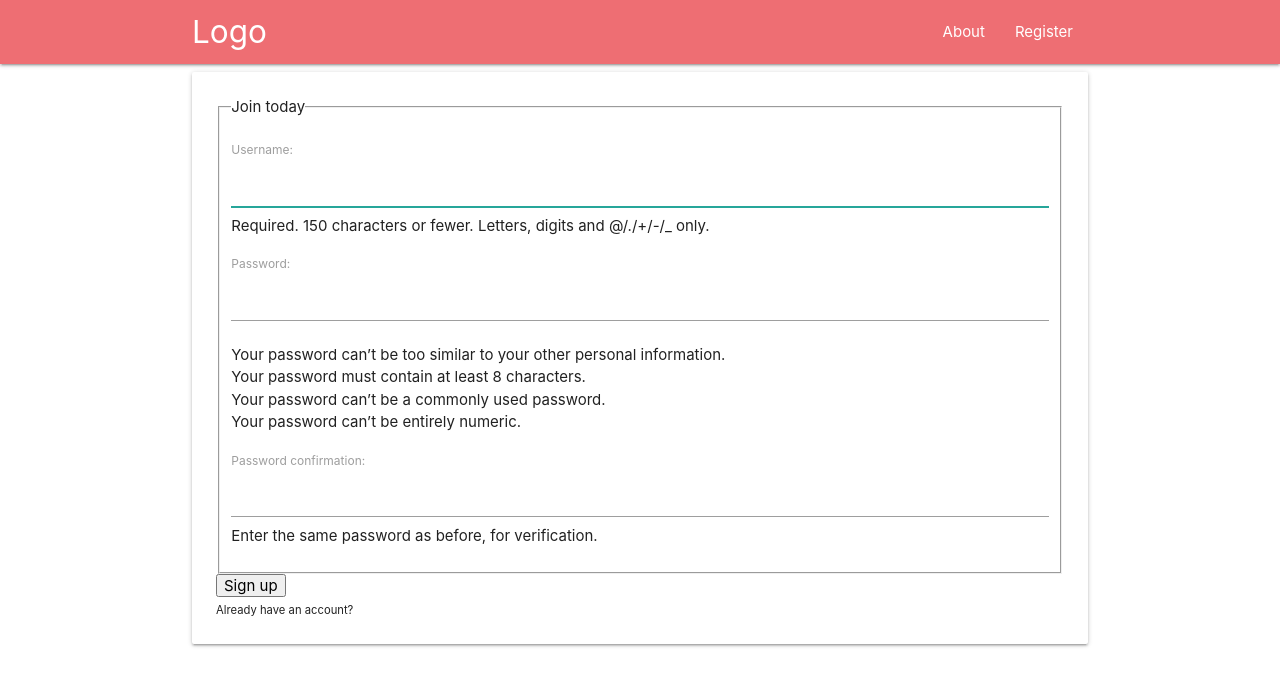
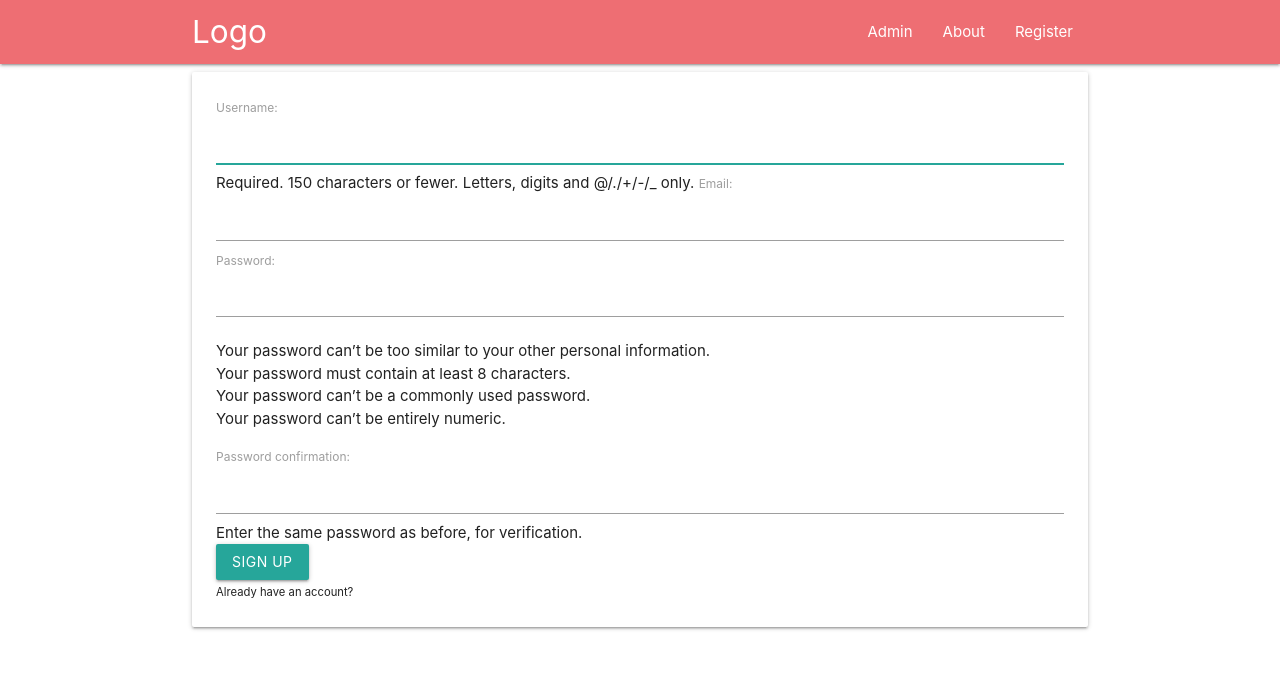
Before and after one commit to orestispanago/Django-Blog, a Django app: page /register/ in a window 1280 px wide. Shown: the top 686 px of the page. Run offline with Django 3.2, Linux system fonts and the light colour scheme.

Commit message:
Using materialize in register, toast color is based on message.tags

```diff
--- a/django_project/blog/templates/blog/base.html
+++ b/django_project/blog/templates/blog/base.html
@@ -20,6 +20,7 @@
             <div class="container">
                 <a href="{% url 'blog-home' %}" class="brand-logo">Logo</a>
                 <ul id="nav-mobile" class="right hide-on-med-and-down">
+                    <li><a href="admin/">Admin</a></li>
                     <li><a href="{% url 'blog-about' %}">About</a></li>
                     <li><a href="{% url 'register' %}">Register</a></li>
                 </ul>
@@ -40,11 +41,21 @@
 <script>
     {% if messages %}
         {% for message in messages %}
-            window.addEventListener('load', function() {
-              var elems = document.querySelectorAll('.modal');
-              var instances = M.Modal.init(elems);
-            });
-            M.toast({html: '{{ message }}'});
+            var color;
+            {% if message.tags == 'success'%}
+                color = 'green lighten-2';
+            {% elif message.tags == 'info' %}
+                color = 'blue lighten-2';
+            {% elif message.tags == 'warning' %}
+                color = 'yellow lighten-2';
+            {% elif message.tags == 'error' %}
+                color = 'red lighten-2';
+            {% endif %}
+                    window.addEventListener('load', function() {
+                      var elems = document.querySelectorAll('.modal');
+                      var instances = M.Modal.init(elems);
+                    });
+                    M.toast({html: '{{ message }}', classes: color });
         {% endfor %}
     {% endif %}
 </script>
--- a/django_project/requirements.txt
+++ b/django_project/requirements.txt
@@ -1,4 +1,5 @@
 asgiref==3.4.1
 Django==3.2.8
+django-materializecss-form==1.1.17
 pytz==2021.3
 sqlparse==0.4.2
--- /dev/null
+++ b/django_project/users/forms.py
@@ -0,0 +1,11 @@
+from django import forms
+from django.contrib.auth.models import User
+from django.contrib.auth.forms import UserCreationForm
+
+
+class UserRegisterForm(UserCreationForm):
+    email = forms.EmailField()
+
+    class Meta:
+        model = User
+        fields = ['username', 'email', 'password1', 'password2']
--- a/django_project/users/templates/users/register.html
+++ b/django_project/users/templates/users/register.html
@@ -1,15 +1,12 @@
 {% extends "blog/base.html" %}
-
+{% load materializecss %}
 {% block content %}
 <div class="card-panel">
     <form method="POST">
         {% csrf_token %}
-                        <fieldset>
-                                <legend> Join today</legend>
-                                {{ form.as_p }}
-                        </fieldset>
+        {{ form|materializecss }}
         <div>
-                                <button>Sign up</button>
+            <button type="submit" class="waves-effect waves-light btn">Sign up</button>
         </div>
     </form>
     <div>
--- a/django_project/users/views.py
+++ b/django_project/users/views.py
@@ -1,15 +1,16 @@
 from django.shortcuts import render, redirect
-from django.contrib.auth.forms import UserCreationForm
 from django.contrib import messages
+from .forms import UserRegisterForm
 
 
 def register(request):
     if request.method == 'POST':
-        form = UserCreationForm(request.POST)
+        form = UserRegisterForm(request.POST)
         if form.is_valid():
+            form.save()
             username = form.cleaned_data.get('username')
             messages.success(request, f'Account created for {username}')
             return redirect('blog-home')
     else:
-        form = UserCreationForm()
+        form = UserRegisterForm()
     return render(request, 'users/register.html', {'form': form})
```
Also changed, not shown: django_project/django_project/settings.py (+3 -6 lines), django_project/db.sqlite3. Lines whose indentation alone changed are shown as unchanged.
